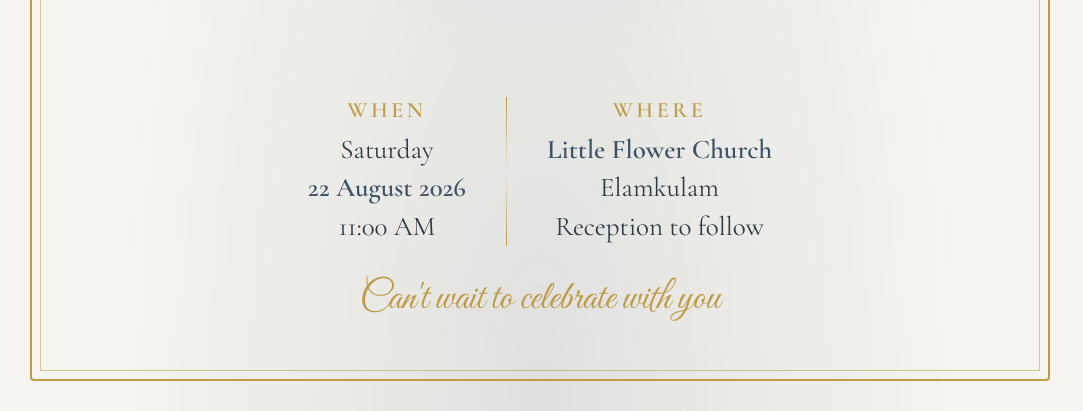
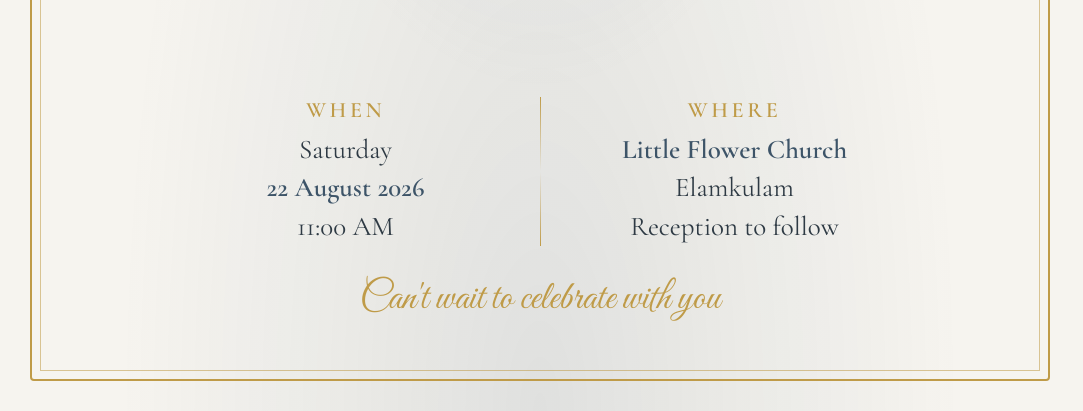
Before and after one commit to abinthomasct/marriage-invite, a plain HTML site: page invite-card.html in a window 1280 px wide. Shown: the part 1029-1440 px from the top of the page, without its empty margins (0-1083 px from the left). Drawn offline with nearby package versions, Linux system fonts and the light colour scheme.

Commit message:
photo fix

```diff
--- a/invite-card.html
+++ b/invite-card.html
@@ -129,10 +129,10 @@
     display: flex;
     align-items: stretch;
     justify-content: center;
-    gap: 40px;
+    gap: 44px;
     margin-top: 4px;
   }
-  .details__col { max-width: 330px; }
+  .details__col { flex: 0 0 300px; width: 300px; }
   .details__sep { width: 1px; background: linear-gradient(var(--gold), transparent, var(--gold)); }
   .details__label {
     font-family: var(--serif);
```
Also changed, not shown: marriage-invite.jpg.
